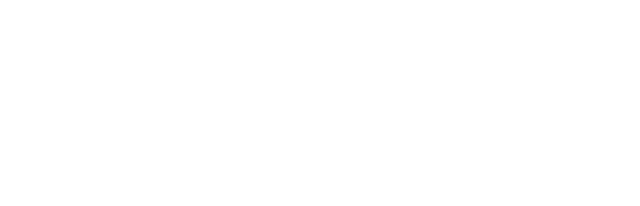
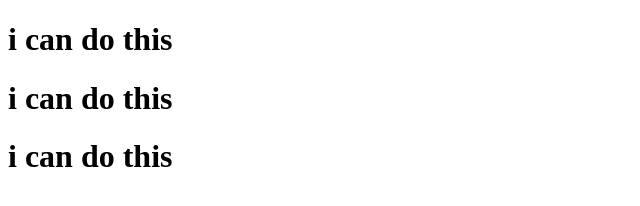
Before and after one commit to asifulislamrefat/donate-now, a plain HTML site: page index.html in a window 1280 px wide. Shown: the whole page, without its empty margins (0-640 px from the left). Drawn offline with Linux system fonts and the light colour scheme.

Commit message:
addedheader

```diff
--- a/index.html
+++ b/index.html
@@ -7,6 +7,8 @@
     <title>Donate For Sylhet</title>
 </head>
 <body>
-
+    <h1>i can do this</h1>
+    <h1>i can do this</h1>
+    <h1>i can do this</h1>
 </body>
 </html>
```
